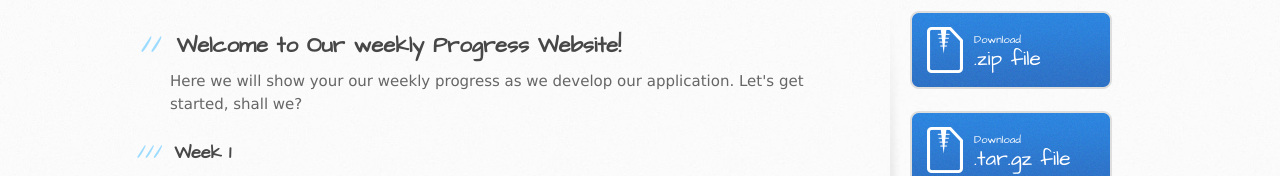
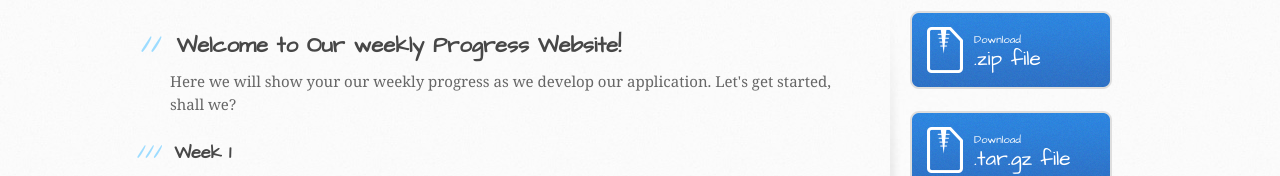
Before and after one commit to ibrunson/VUWash, a plain HTML site: page index.html in a window 1280 px wide. Shown: the part 255-431 px from the top of the page. Drawn offline with Linux system fonts and the light colour scheme.

Commit message:
Update index.html

```diff
--- a/index.html
+++ b/index.html
@@ -32,7 +32,7 @@
 <a id="welcome-to-our-weekly-progress-website" class="anchor" href="#welcome-to-our-weekly-progress-website" aria-hidden="true"><span class="octicon octicon-link"></span></a>
 Welcome to Our weekly Progress Website!</h2>
 
-<p style="font-family: verdana">Here we will show your our weekly progress as we develop our application. Let's get started, shall we?</p>
+<p style="font-family: cambria">Here we will show your our weekly progress as we develop our application. Let's get started, shall we?</p>
 
 <h3>
 <a id="designer-templates" class="anchor" href="#designer-templates" aria-hidden="true"><span class="octicon octicon-link"></span></a>
```
